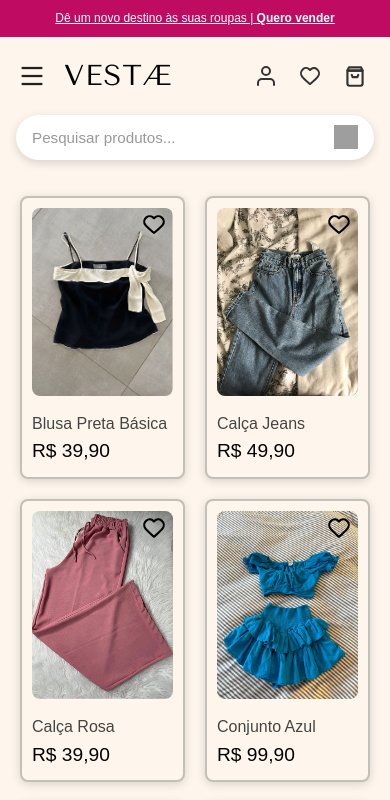
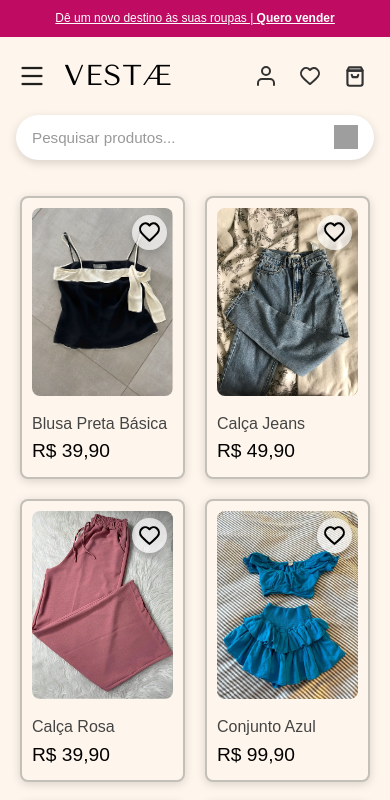
Before and after one commit to alicelanznaster/Hackathon---Vestae, a Vue app: page /produtos in a window 390 px wide. Shown: the top 800 px of the page. Built offline with nearby package versions, Linux system fonts and the light colour scheme; grey boxes are pictures that could not be loaded; a web font is replaced by a local one.

Commit message:
STYLE: ajustes no css dos produtos

```diff
--- a/src/components/products/ProductCard.vue
+++ b/src/components/products/ProductCard.vue
@@ -51,17 +51,23 @@ function favoritar() {
 
 .favorito {
     position: absolute;
-    top: 5%;
+    top: 6%;
     right: 10%;
+    background: rgba(255, 255, 255, 0.67);
     border: none;
-    background: transparent;
     cursor: pointer;
-    padding: 0;
+    border-radius: 50%;
+    width: 40px;
+    height: 40px;
+    display: flex;
+    align-items: center;
+    justify-content: center;
+    box-shadow: 0 4px 8px rgba(0, 0, 0, 0.15);
 }
 
 .favorito img {
-    width: 3rem;
-    height: 3rem;
+    width: 2rem;
+    height: 2rem;
 }
 
 .imagem {
@@ -71,18 +77,14 @@ function favoritar() {
     border-radius: 8px;
 }
 
-.informacoes {
-    margin-top: 10px;
-}
-
 h3 {
-    font-size: 1.8rem;
+    font-size: 1.5rem;
     font-weight: 400;
     color: #444;
 }
 
 .preco {
-    font-size: 2rem;
+    font-size: 1.6rem;
     font-weight: 500;
     color: #000;
 }
@@ -102,9 +104,14 @@ h3 {
         font-size: 1.7rem;
     }
 
+    .favorito {
+        width: 38px;
+        height: 38px;
+    }
+
     .favorito img {
-        width: 2.5rem;
-        height: 2.5rem;
+        width: 1.8rem;
+        height: 1.8rem;
     }
 
 }
@@ -128,18 +135,21 @@ h3 {
         font-size: 1.2rem;
     }
 
+    .favorito{
+        width: 35px;
+        height: 35px;
+    }
     .favorito img {
-        width: 2rem;
-        height: 2rem;
+        width: 1.5rem;
+        height: 1.5rem;
     }
 
 }
 
-@media (max-width: 480px){
+@media (max-width: 480px) {
     .favorito img {
         width: 1.6rem;
         height: 1.6rem;
     }
 }
-
 </style>
--- a/src/components/products/ProductList.vue
+++ b/src/components/products/ProductList.vue
@@ -34,10 +34,10 @@ const produtosFiltrados = computed(() => {
 <style scoped>
 .product-list {
     display: grid;
-    grid-template-columns: repeat(3, 1fr);
+    grid-template-columns: repeat(4, 1fr);
     gap: 30px;
     padding: 30px;
-    max-width: 1200px;
+    max-width: 1400px;
     margin: 0 auto;
 }
 
--- a/src/views/AcessoriosView.vue
+++ b/src/views/AcessoriosView.vue
@@ -22,7 +22,7 @@ const acessorios = computed(() => {
 
 <style scoped>
 .pagina {
-  max-width: 1200px;
+  max-width: 1400px;
   margin: 0 auto;
   padding: 40px 30px;
 }
@@ -37,7 +37,7 @@ h1 {
 
 .lista-produtos {
   display: grid;
-  grid-template-columns: repeat(3, 1fr);
+  grid-template-columns: repeat(4, 1fr);
   gap: 30px;
 }
 
--- a/src/views/CalcadosView.vue
+++ b/src/views/CalcadosView.vue
@@ -22,7 +22,7 @@ const calcados = computed (() => {
 
 <style scoped>
 .pagina {
-  max-width: 1200px;
+  max-width: 1400px;
   margin: 0 auto;
   padding: 40px 30px;
 }
@@ -37,7 +37,7 @@ h1 {
 
 .lista-produtos {
   display: grid;
-  grid-template-columns: repeat(3, 1fr);
+  grid-template-columns: repeat(4, 1fr);
   gap: 30px;
 }
 
--- a/src/views/FavoritosView.vue
+++ b/src/views/FavoritosView.vue
@@ -26,7 +26,7 @@ const favoritos = computed(() => {
 
 <style scoped>
 .pagina {
-  max-width: 1200px;
+  max-width: 1400px;
   margin: 0 auto;
   padding: 40px 30px;
 }
@@ -48,7 +48,7 @@ h1 {
 
 .lista-produtos {
   display: grid;
-  grid-template-columns: repeat(3, 1fr);
+  grid-template-columns: repeat(4, 1fr);
   gap: 30px;
 }
 
--- a/src/views/FemininoView.vue
+++ b/src/views/FemininoView.vue
@@ -22,7 +22,7 @@ const feminino = computed (() => {
 
 <style scoped>
 .pagina {
-  max-width: 1200px;
+  max-width: 1400px;
   margin: 0 auto;
   padding: 40px 30px;
 }
@@ -37,7 +37,7 @@ h1 {
 
 .lista-produtos {
   display: grid;
-  grid-template-columns: repeat(3, 1fr);
+  grid-template-columns: repeat(4, 1fr);
   gap: 30px;
 }
 
--- a/src/views/MasculinoView.vue
+++ b/src/views/MasculinoView.vue
@@ -22,7 +22,7 @@ const masculino = computed (() => {
 
 <style scoped>
 .pagina {
-  max-width: 1200px;
+  max-width: 1400px;
   margin: 0 auto;
   padding: 40px 30px;
 }
@@ -37,7 +37,7 @@ h1 {
 
 .lista-produtos {
   display: grid;
-  grid-template-columns: repeat(3, 1fr);
+  grid-template-columns: repeat(4, 1fr);
   gap: 30px;
 }
 
```
Also changed, not shown: 1 other file (tests, documents, lock files or other folders).
